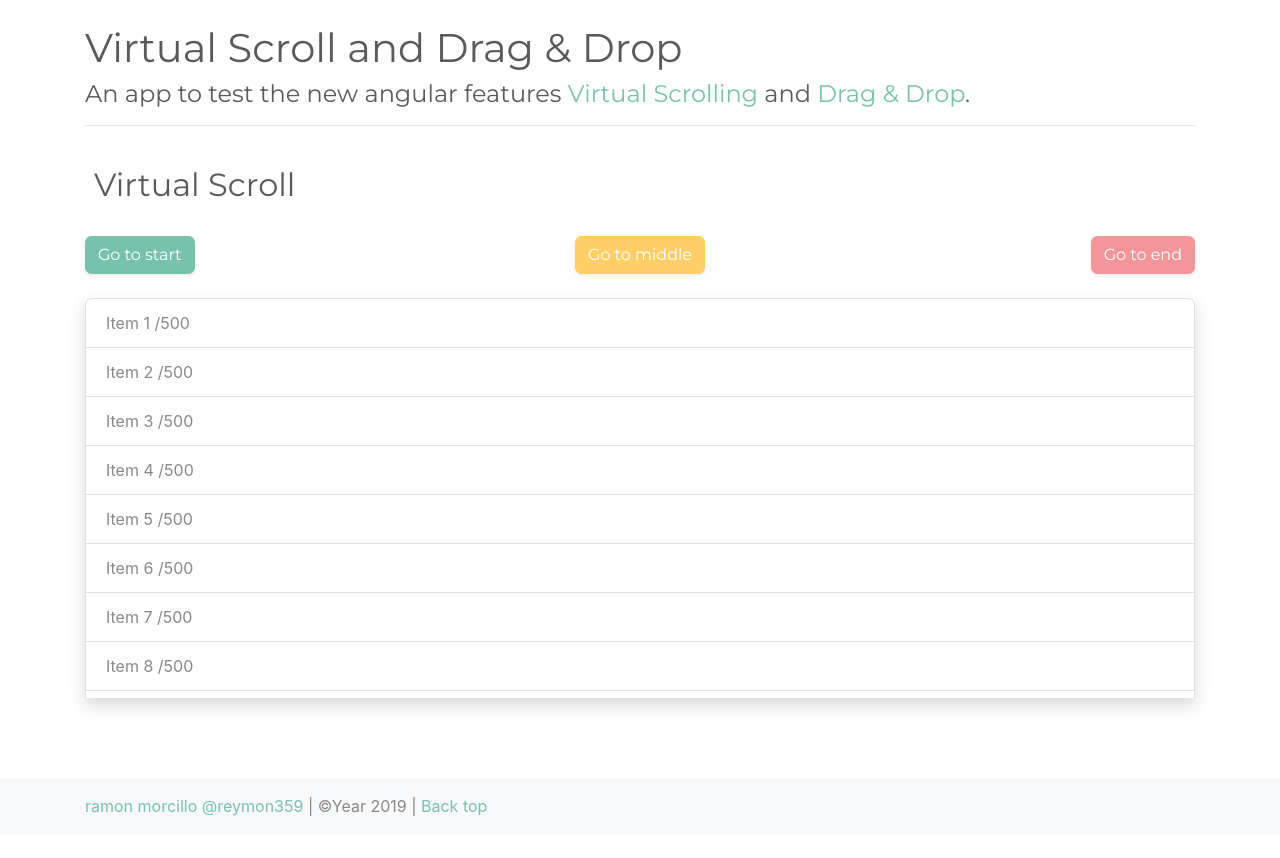
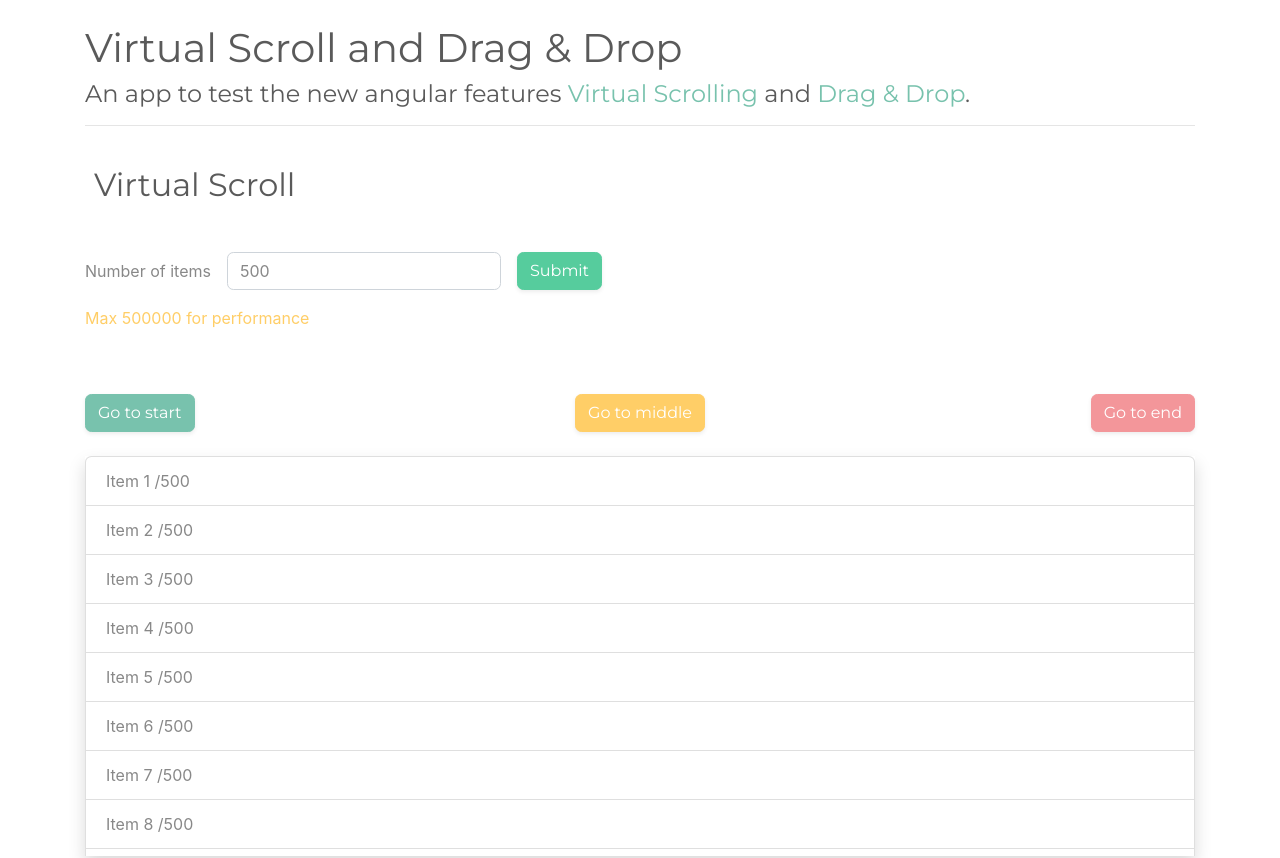
Before and after one commit to reymon359/virtualScroll-dragAndDrop, an Angular app: page / in a window 1280 px wide. Shown: the top 858 px of the page. Before the commit the page ends 834 px from the top, so only its background shows below. Built offline with nearby package versions, Linux system fonts and the light colour scheme.

Commit message:
change the items number

```diff
--- a/src/app/app.module.ts
+++ b/src/app/app.module.ts
@@ -1,5 +1,6 @@
 import { BrowserModule } from '@angular/platform-browser';
 import { NgModule } from '@angular/core';
+import { FormsModule } from '@angular/forms';
 
 import {  ScrollingModule} from '@angular/cdk/scrolling';
 
@@ -16,7 +17,8 @@ import { VirtualComponent } from './virtual/virtual.component';
   imports: [
     BrowserModule,
     AppRoutingModule,
-    ScrollingModule
+    ScrollingModule,
+    FormsModule
   ],
   providers: [],
   bootstrap: [AppComponent]
--- a/src/app/virtual/virtual.component.html
+++ b/src/app/virtual/virtual.component.html
@@ -2,7 +2,23 @@
     <h2>Virtual Scroll</h2>
 
 </div>
-
+<div class="row mb-5 ">
+    <div class="col ">
+        <form class="form-inline " (ngSubmit)="numberItems(itemsNumber.value)">
+            <div class="form-group">
+                <label for="scrollItems">Number of items</label>
+                <input type="number" id="scrollItems" placeholder="500" class="form-control mx-sm-3" #itemsNumber>
+                <button class="btn btn-success shadow-sm my-3" type="submit">
+                    Submit
+                </button>
+            </div>
+        </form>
+        <p class="text-warning"> Max 500000 for performance</p>
+        <div *ngIf="persons.length === 0" class="alert alert-danger" role="alert">
+            Please introduce a number between 1 and 500000
+        </div>
+    </div>
+</div>
 <div class="row mb-4">
     <div class="col">
         <button class="btn btn-primary shadow-sm" (click)="goStart()">
@@ -26,6 +42,7 @@
 <cdk-virtual-scroll-viewport itemSize="50" style="height:50vh;" class="shadow list-group ">
 
     <div class="list-group-item" *cdkVirtualFor="let person of persons; let i = index; let counter = count;">
+
         Item {{i+1}} /{{counter}}
     </div>
 
--- a/src/app/virtual/virtual.component.ts
+++ b/src/app/virtual/virtual.component.ts
@@ -16,7 +16,15 @@ export class VirtualComponent implements OnInit {
   constructor() { }
 
   ngOnInit() {
-    console.log(this.persons);
+    console.log('items', this.persons);
+  }
+
+  numberItems(itemsNumber: number) {
+    itemsNumber = (Number(itemsNumber) > 500000) ? 500000 : Number(itemsNumber);
+    this.persons = Array(itemsNumber).fill(0);
+    console.log('items', this.persons);
+
+
   }
 
   goEnd() {
@@ -24,7 +32,7 @@ export class VirtualComponent implements OnInit {
   }
 
   goMiddle() {
-    this.viewPort.scrollToIndex(this.persons.length/2);
+    this.viewPort.scrollToIndex(this.persons.length / 2);
   }
   goStart() {
     this.viewPort.scrollToIndex(0);
--- a/src/index.html
+++ b/src/index.html
@@ -9,6 +9,7 @@
     <meta name="viewport" content="width=device-width, initial-scale=1">
     <link rel="icon" type="image/x-icon" href="favicon.ico">
     <link rel="stylesheet" href="./assets/bootstrap.min.css">
+
 </head>
 
 <body>
```
